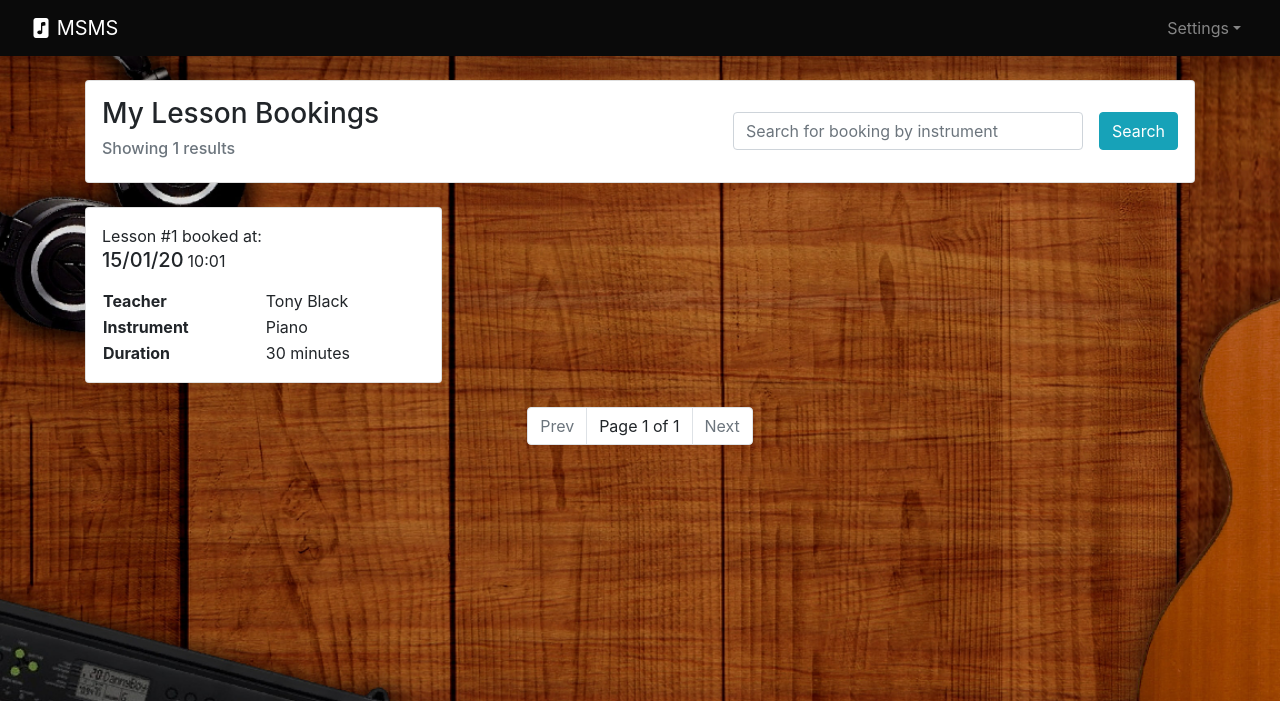
After one commit to DMY2003/MSMS, a Django app: page /student/lessons in a window 1280 px wide. The commit adds this page. Shown: the top 701 px of the page. Run offline with Django 4.2, Linux system fonts and the light colour scheme; a user stored in the database is signed in; data comes from the database, SQL or seed files in the repository; tables that the repository leaves empty hold one stand-in row (values such as "Sample post"); parts of the project's set-up code (start-up, migrations or seed data) failed here and were passed over; some libraries are stand-ins or nearby versions.

Commit message:
created lessons view for students

```diff
--- a/lessons/templates/partials/navbar.html
+++ b/lessons/templates/partials/navbar.html
@@ -9,7 +9,12 @@
                     <ul class="nav navbar-nav ml-auto">
 
                         {% if user.role == "Student" %}
-
+                            <a class="nav-link" href="{% url 'student_requests' %}">
+                                Requests
+                            </a>
+                            <a class="nav-link" href="{% url 'student_lessons' %}">
+                                Lessons
+                            </a>
                         {% elif user.role == "Administrator" or user.role == "Director" %}
                             <a class="nav-link" href="{% url 'admin_unapproved_requests' %}">
                                 Requests
--- /dev/null
+++ b/lessons/templates/partials/student_lesson_card.html
@@ -0,0 +1,27 @@
+<div class="card p-3">
+    <div class="d-flex w-100 justify-content-between mb-2 align-items-center">
+        <div>
+            <div>Lesson #{{lesson.id}} booked at:</div>
+            <div class="d-flex align-items-baseline align-items-baseline">
+
+                <h5 class="mr-1">{{lesson.date|date:"d/m/y"}}</h5>
+                <span>{{lesson.date|date:"h:m"}}</span>
+            </div>
+        </div>
+    </div>
+
+    <table>
+        <tr>
+            <th>Teacher</th>
+            <td>{{lesson.teacher.full_name}}</td>
+        </tr>
+        <tr>
+            <th>Instrument</th>
+            <td>{{lesson.instrument.name}}</td>
+        </tr>
+        <tr>
+            <th>Duration</th>
+            <td>{{lesson.duration}} minutes</td>
+        </tr>
+    </table>
+</div>
--- /dev/null
+++ b/lessons/templates/student_lessons.html
@@ -0,0 +1,45 @@
+{% extends 'base_content.html' %}
+
+{% block content %}
+<div class="container-sm">
+    <div class="card p-3">
+        <div class="d-flex justify-content-between w-100 align-items-center">
+            <div>
+                <h3>My Lesson Bookings</h3>
+                <h6 class="text-muted">
+                    Showing {{lesson_count}} results
+
+                    {% if instrument_search %}
+                    for
+                    <b>
+                    "{{instrument_search}}"
+                    {% endif %}
+                    </b>
+                </h6>
+            </div>
+
+            <div>
+                <form action="{% url 'student_lessons' %}" method="get">
+                    <div class="d-flex align-items-center">
+                        <input
+                            class="form-control mr-3"
+                            type="text"
+                            name="instrument_search"
+                            placeholder="Search for booking by instrument"
+                            style="width: 350px"
+                        >
+                        <input class="btn btn-primary" type="submit" value="Search">
+                    </div>
+                </form>
+            </div>
+        </div>
+    </div>
+    <div class="lesson-grid mt-4 mb-4">
+        {% for lesson in lessons %}
+            {% include 'partials/student_lesson_card.html' with lesson=lesson %}
+        {% endfor %}
+    </div>
+    {% include 'partials/pagination.html' with page=lessons %}
+
+</div>
+{% endblock %}
--- a/lessons/views.py
+++ b/lessons/views.py
@@ -114,7 +114,7 @@ def transactions(request):
 @login_required
 def lessons(request):
     if request.user.role == 'Student':
-        return render(request, 'student_lessons_page.html')
+        return redirect('student_lessons')
     elif request.user.role == 'Administrator' or request.user.role == 'Director':
         return redirect('admin_lessons')
 
@@ -342,3 +342,33 @@ def student_request_delete(request, request_id):
         messages.add_message(request, messages.SUCCESS, "Your request was successfully deleted!")
         lesson_request.delete()
     return redirect('student_requests')
+
+
+@login_required
+def student_lessons(request):
+    """Handles the display of lessons for students"""
+    instrument_search = request.GET.get('instrument_search', None)
+    page_number = request.GET.get('page', 1)
+
+    lessons = Lesson.objects.filter(student=request.user)
+
+    # Filters lessons by the name provided
+    if instrument_search:
+        lessons = Lesson.objects.filter(
+            instrument__name__contains=instrument_search,
+            student=request.user
+        )
+
+    paginator = Paginator(lessons, 9)
+
+    try:
+        lessons_page = paginator.page(page_number)
+    except EmptyPage:
+        lessons_page = []
+
+    response_data = {
+        "lessons": lessons_page,
+        "lesson_count": len(lessons),
+        "instrument_search": instrument_search
+    }
+    return render(request, 'student_lessons.html', response_data)
--- a/msms/urls.py
+++ b/msms/urls.py
@@ -45,4 +45,5 @@ urlpatterns = [
     path('delete_request/<int:request_id>', views.student_request_delete, name='student_request_delete'),
     path('lessons/', views.lessons, name='lessons'),
     path('transactions/', views.transactions, name='transactions'),
+    path('student/lessons', views.student_lessons, name='student_lessons'),
 ]
```
